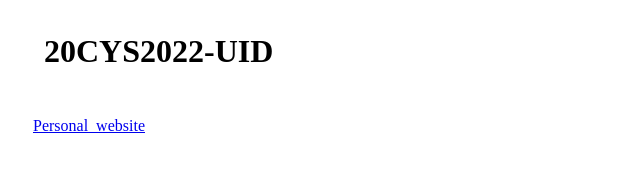
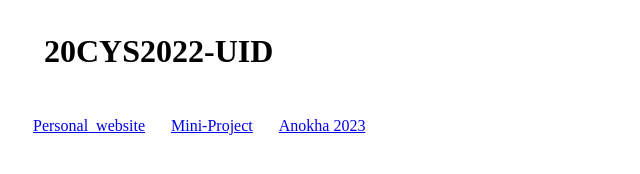
Before and after one commit to Arjun013H/20CYS2022-UID, a plain HTML site: page index.html in a window 1280 px wide. Shown: the whole page, without its empty margins (0-640 px from the left). Drawn offline with Linux system fonts and the light colour scheme.

Commit message:
changed main index.html

```diff
--- a/index.html
+++ b/index.html
@@ -8,6 +8,8 @@
     <h1><b>20CYS2022-UID</b></h1>
     <br><br>
     <a href="./personal_website/index.html">Personal_website</a>
+    <a href="./Mini-Project/index.html">Mini-Project</a>
+    <a href="./Anokha 2023/index.html">Anokha 2023</a>
 
 </head>
 <body>
```
